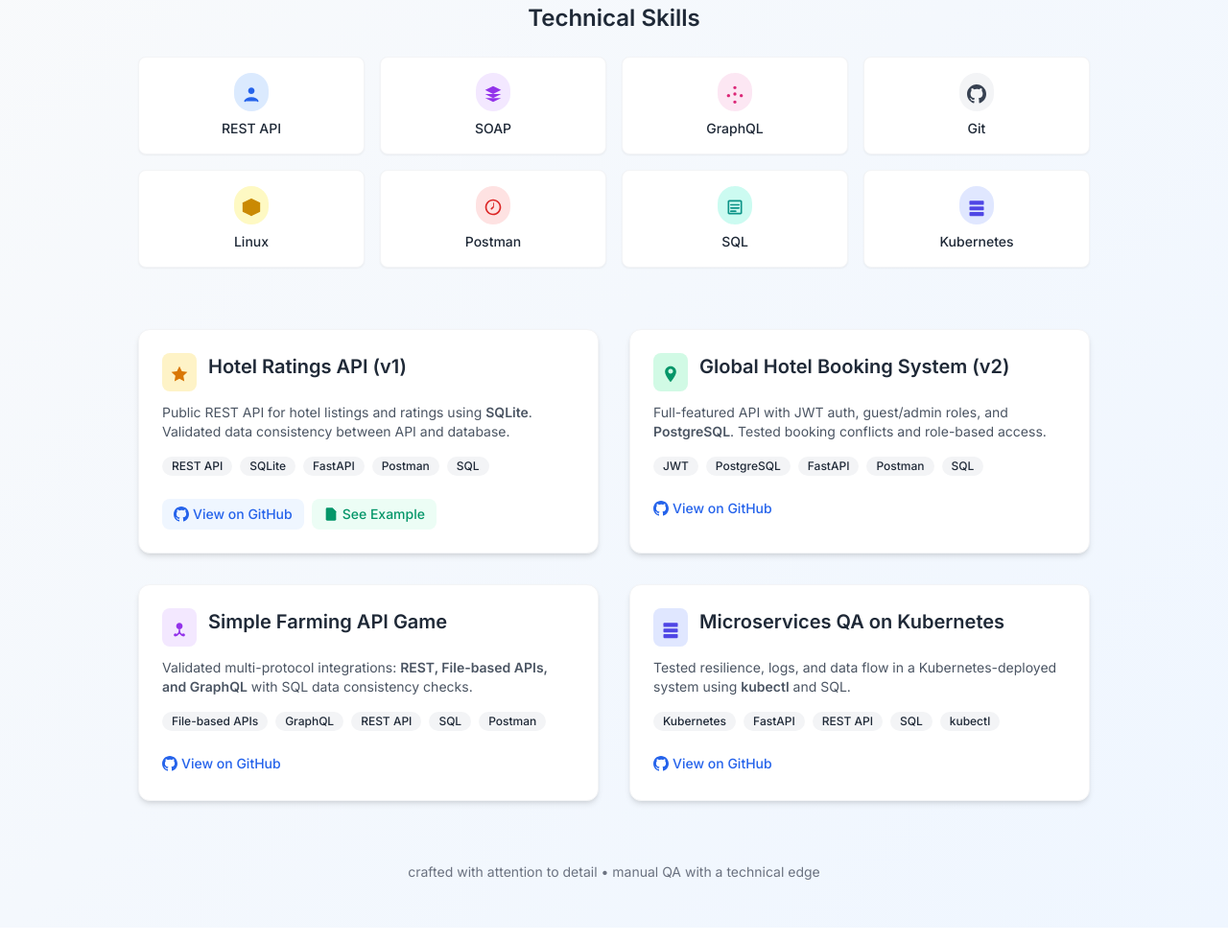
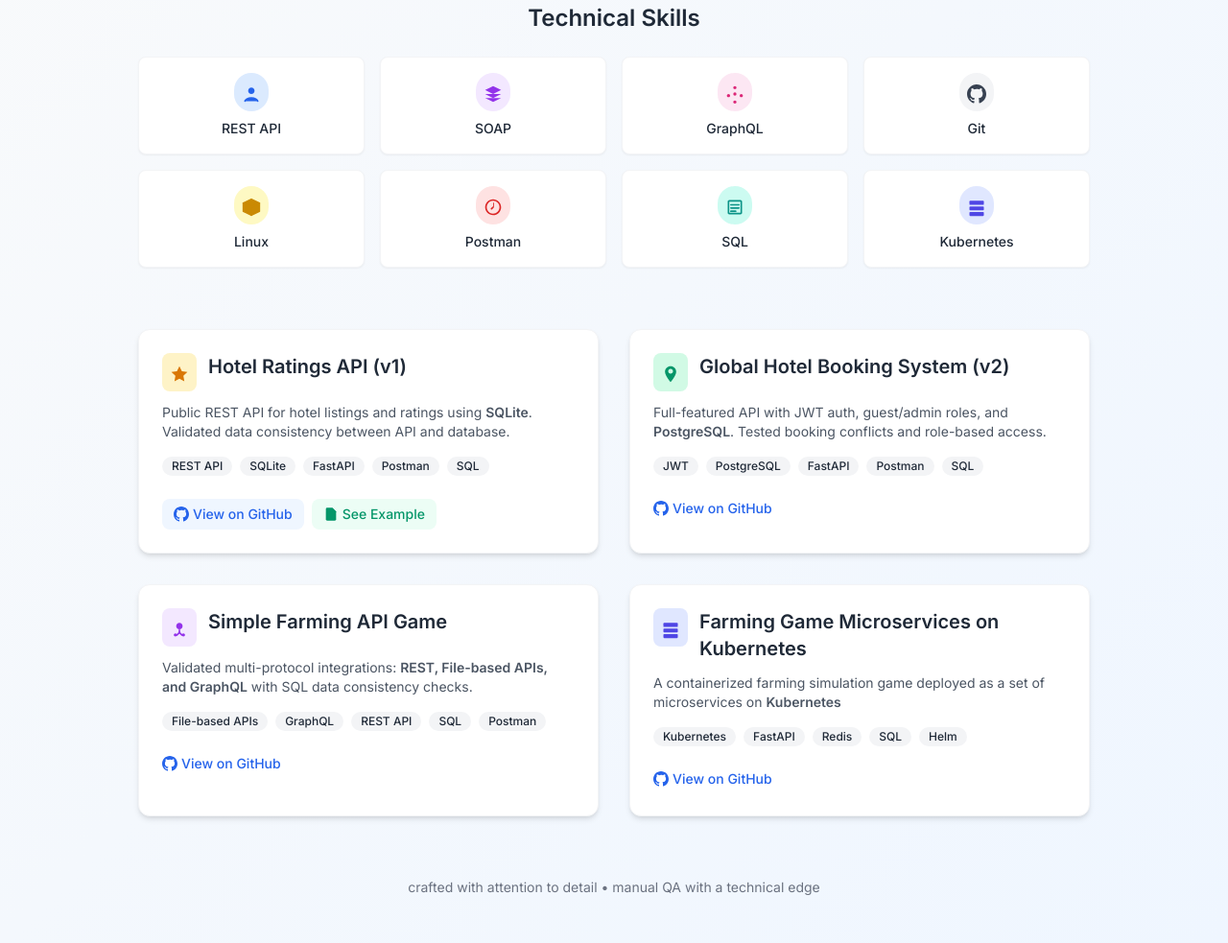
Before and after one commit to vstrog/qa-master, a plain HTML site: page index.html in a window 1280 px wide. Shown: the part 277-1260 px from the top of the page at 96% size. Drawn offline with nearby package versions, Linux system fonts and the light colour scheme.

Commit message:
Update index.html

```diff
--- a/index.html
+++ b/index.html
@@ -260,19 +260,19 @@
                 <rect x="3" y="18" width="18" height="5" rx="1"/>
               </svg>
             </div>
-            <h2 class="text-xl font-semibold">Microservices QA on Kubernetes</h2>
+            <h2 class="text-xl font-semibold">Farming Game Microservices on Kubernetes</h2>
           </div>
           <p class="text-gray-600 text-sm mb-4">
-            Tested resilience, logs, and data flow in a Kubernetes-deployed system using <strong>kubectl</strong> and SQL.
+            A containerized farming simulation game deployed as a set of microservices on <strong>Kubernetes</strong>
           </p>
           <div class="mb-4 flex flex-wrap">
             <span class="inline-flex items-center px-2.5 py-0.5 rounded-full text-xs font-medium bg-gray-100 text-gray-800 mr-2 mb-2">Kubernetes</span>
             <span class="inline-flex items-center px-2.5 py-0.5 rounded-full text-xs font-medium bg-gray-100 text-gray-800 mr-2 mb-2">FastAPI</span>
-            <span class="inline-flex items-center px-2.5 py-0.5 rounded-full text-xs font-medium bg-gray-100 text-gray-800 mr-2 mb-2">REST API</span>
+            <span class="inline-flex items-center px-2.5 py-0.5 rounded-full text-xs font-medium bg-gray-100 text-gray-800 mr-2 mb-2">Redis</span>
             <span class="inline-flex items-center px-2.5 py-0.5 rounded-full text-xs font-medium bg-gray-100 text-gray-800 mr-2 mb-2">SQL</span>
-            <span class="inline-flex items-center px-2.5 py-0.5 rounded-full text-xs font-medium bg-gray-100 text-gray-800 mr-2 mb-2">kubectl</span>
+            <span class="inline-flex items-center px-2.5 py-0.5 rounded-full text-xs font-medium bg-gray-100 text-gray-800 mr-2 mb-2">Helm</span>
           </div>
-          <a href="https://github.com/vstrog/hotels_api" target="_blank" rel="noopener"
+          <a href="https://github.com/vstrog/k8s-game-api/" target="_blank" rel="noopener"
              class="inline-flex items-center text-blue-600 hover:text-blue-800 font-medium text-sm">
             <svg class="icon w-4 h-4 mr-1" viewBox="0 0 24 24" fill="currentColor">
               <path d="M12 0c-6.626 0-12 5.373-12 12 0 5.302 3.438 9.8 8.207 11.387.599.111.793-.261.793-.577v-2.234c-3.338.726-4.033-1.416-4.033-1.416-.546-1.387-1.333-1.756-1.333-1.756-1.089-.745.083-.729.083-.729 1.205.084 1.839 1.237 1.839 1.237 1.07 1.834 2.807 1.304 3.492.997.107-.775.418-1.305.762-1.604-2.665-.305-5.467-1.334-5.467-5.931 0-1.311.469-2.381 1.236-3.221-.124-.303-.535-1.524.117-3.176 0 0 1.008-.322 3.301 1.23A11.509 11.509 0 0112 5.803c1.02.005 2.047.138 3.006.404 2.291-1.552 3.297-1.23 3.297-1.23.653 1.653.242 2.874.118 3.176.77.84 1.235 1.911 1.235 3.221 0 4.609-2.807 5.624-5.479 5.921.43.372.823 1.102.823 2.222v3.293c0 .319.192.694.801.576C20.566 21.797 24 17.3 24 12c0-6.627-5.373-12-12-12z"/>
```
